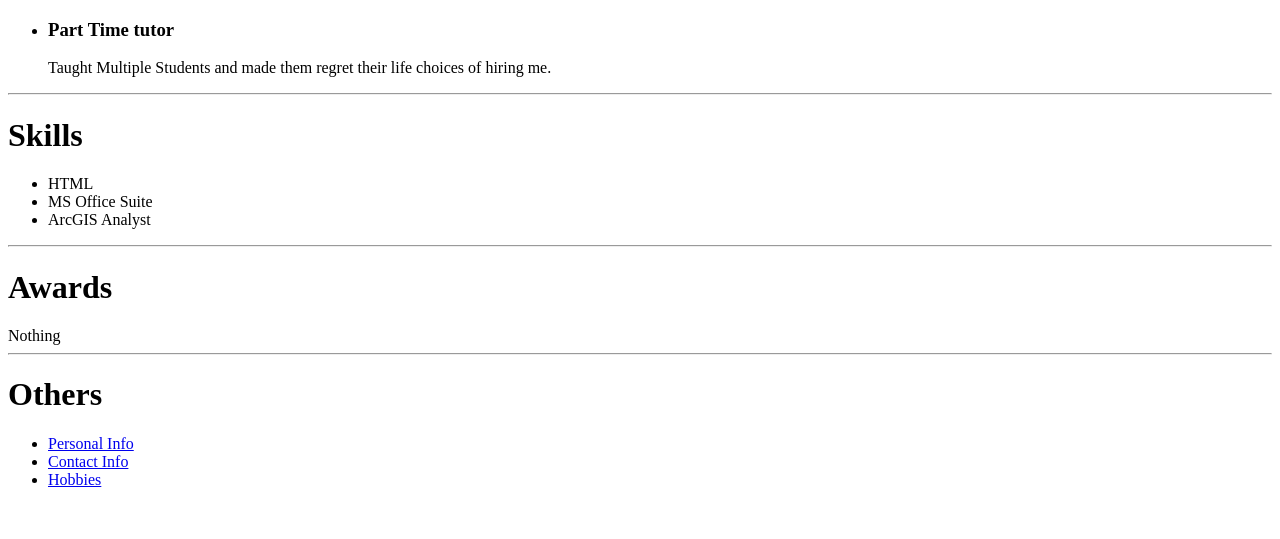
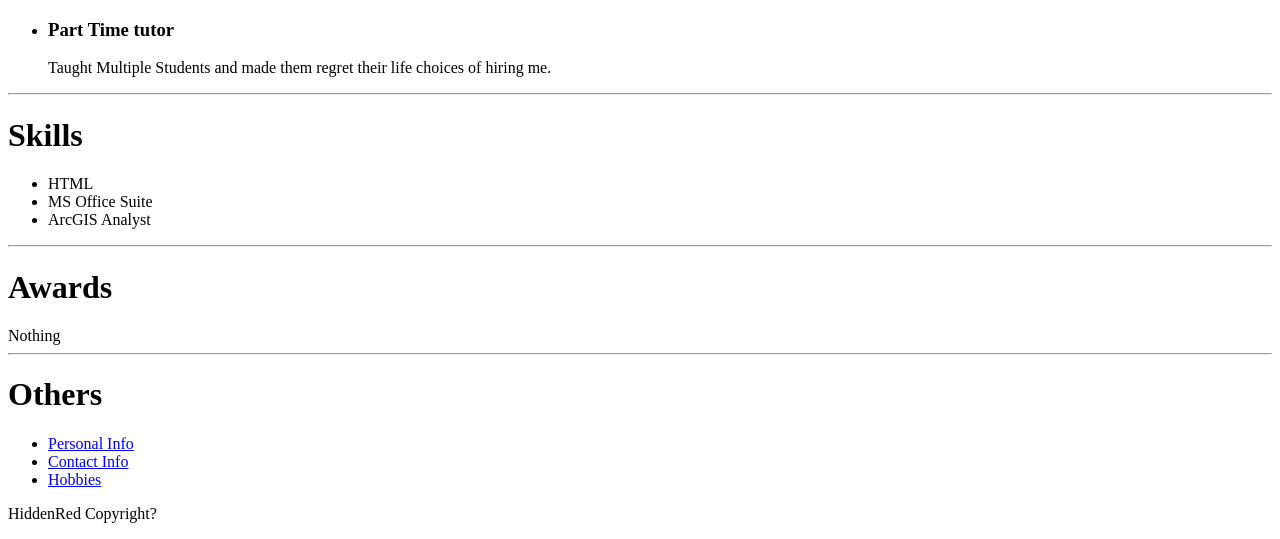
Before and after one commit to HiddenRed786/HTML-Capstone, a plain HTML site: page index.html in a window 1280 px wide. Shown: the part 679-1218 px from the top of the page. Before the commit the page ends 1184 px from the top, so only its background shows below. Drawn offline with Linux system fonts and the light colour scheme.

Commit message:
Update index.html

```diff
--- a/index.html
+++ b/index.html
@@ -83,5 +83,6 @@
             <a href="./public/Hidden Hobies.html"> Hobbies</a>
         </li>
     </ul>
+    <footer><p>HiddenRed Copyright?</p></footer>
 </body>
 </html>
```
